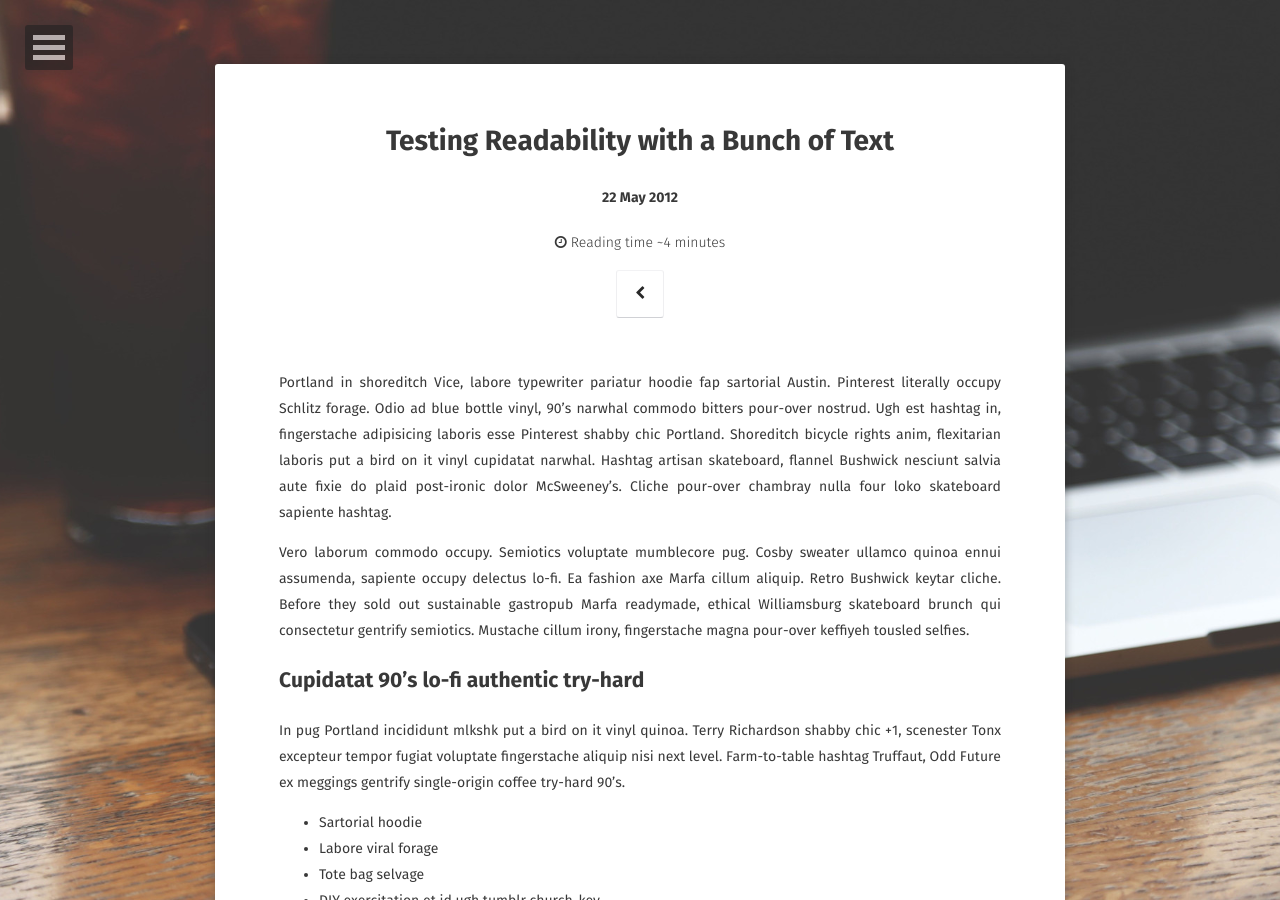
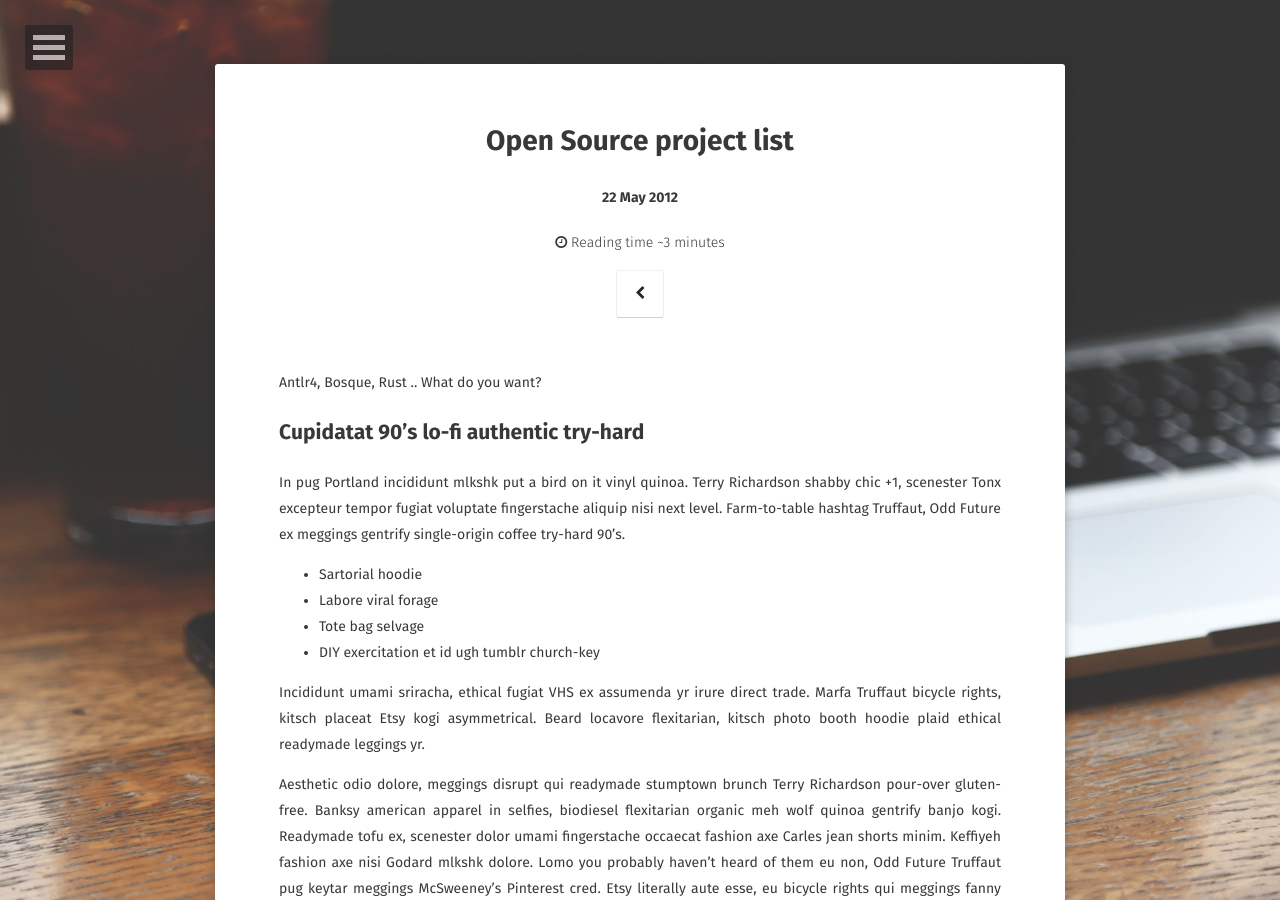
Before and after one commit to Joeycho/static-page, a Jekyll site: the page built from _posts/2012-05-22-readability-post.md, in a window 1280 px wide and 900 px high. Built offline with Jekyll 4.4.1, drawn with Linux system fonts in a browser that asks for light colours; some web fonts are replaced; comment, search, counter and statistics services are not loaded.

Commit message:
edit post

```diff
--- a/_posts/2012-05-22-readability-post.md
+++ b/_posts/2012-05-22-readability-post.md
@@ -1,15 +1,14 @@
 ---
 layout: post
-title: "Testing Readability with a Bunch of Text"
+title: "Open Source project list"
 date: 2012-05-22
 excerpt: "A ton of text to test readability."
 tags: [sample post, readability, test]
 comments: true
 ---
 
-Portland in shoreditch Vice, labore typewriter pariatur hoodie fap sartorial Austin. Pinterest literally occupy Schlitz forage. Odio ad blue bottle vinyl, 90's narwhal commodo bitters pour-over nostrud. Ugh est hashtag in, fingerstache adipisicing laboris esse Pinterest shabby chic Portland. Shoreditch bicycle rights anim, flexitarian laboris put a bird on it vinyl cupidatat narwhal. Hashtag artisan skateboard, flannel Bushwick nesciunt salvia aute fixie do plaid post-ironic dolor McSweeney's. Cliche pour-over chambray nulla four loko skateboard sapiente hashtag.
+Antlr4, Bosque, Rust .. What do you want?
 
-Vero laborum commodo occupy. Semiotics voluptate mumblecore pug. Cosby sweater ullamco quinoa ennui assumenda, sapiente occupy delectus lo-fi. Ea fashion axe Marfa cillum aliquip. Retro Bushwick keytar cliche. Before they sold out sustainable gastropub Marfa readymade, ethical Williamsburg skateboard brunch qui consectetur gentrify semiotics. Mustache cillum irony, fingerstache magna pour-over keffiyeh tousled selfies.
 
 ## Cupidatat 90's lo-fi authentic try-hard
 
```
